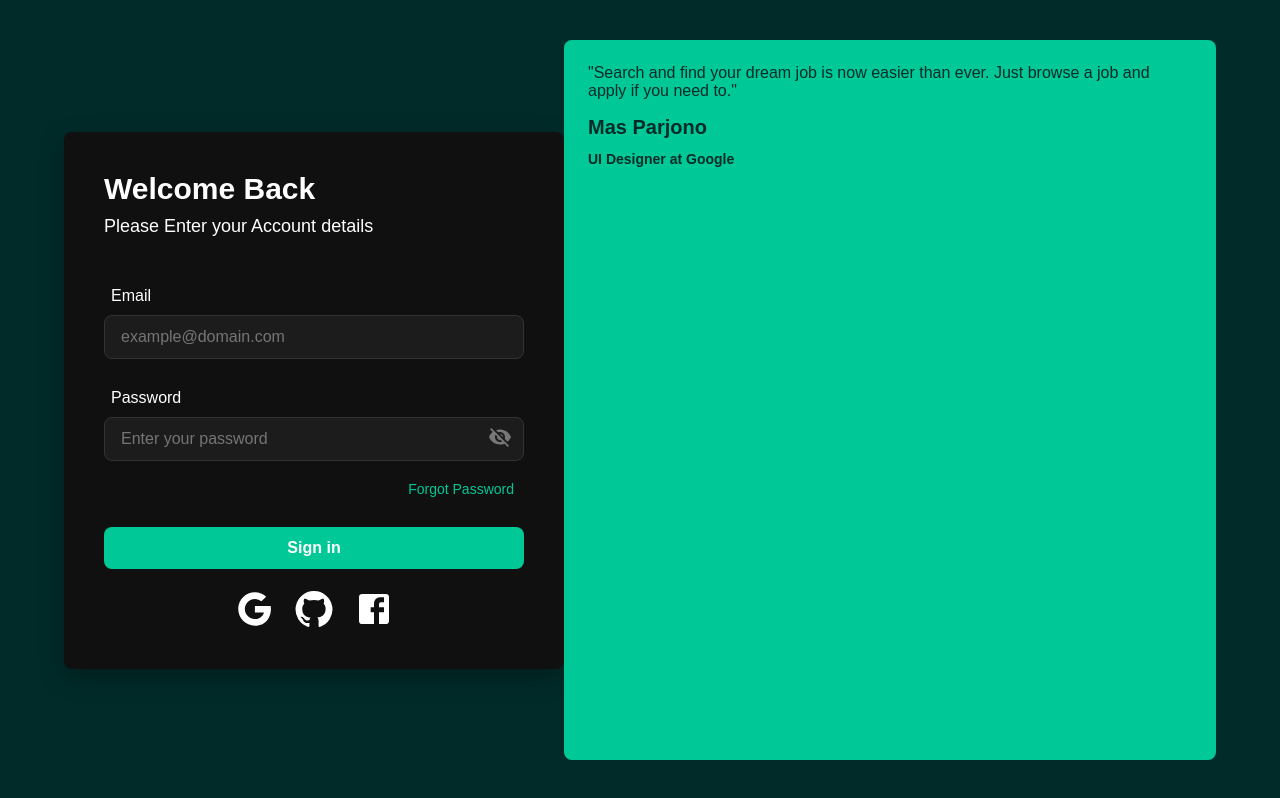
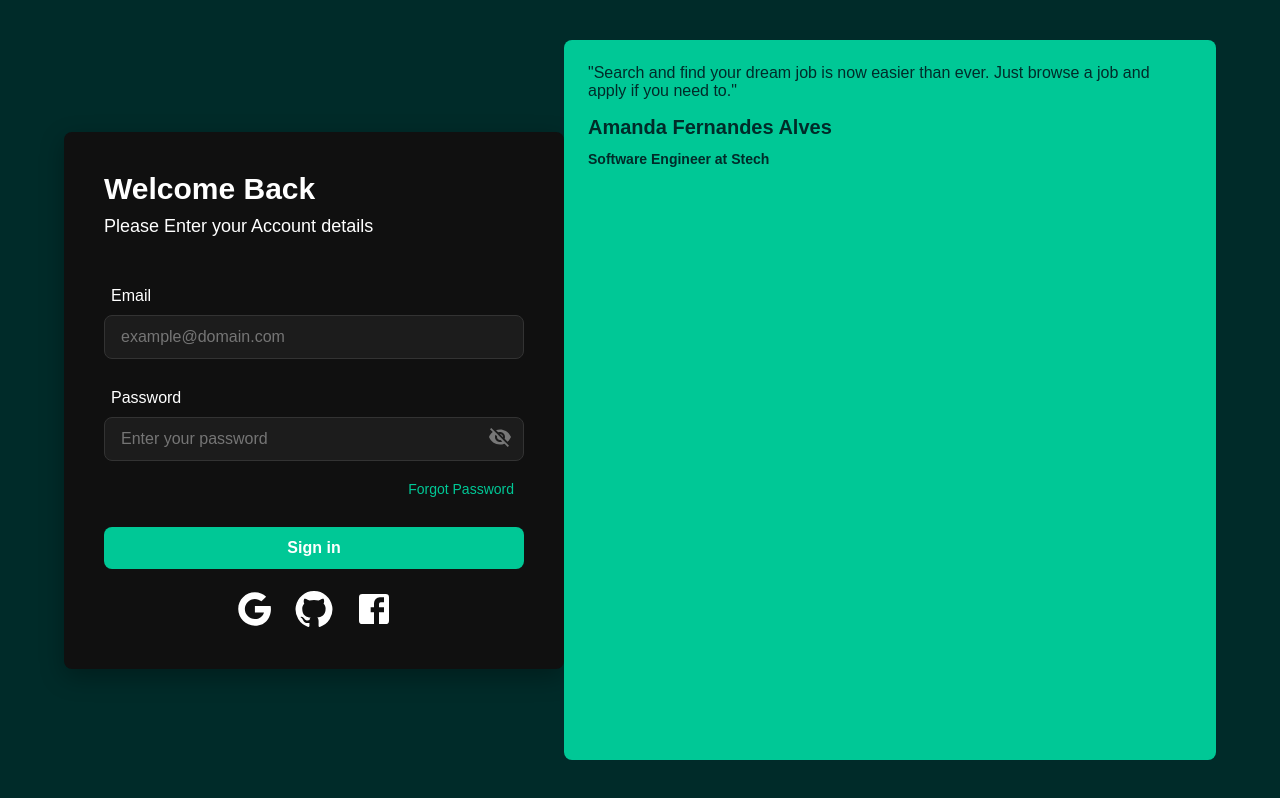
Before and after one commit to AmandaFernandes0701/Stech, a React (Vite) app: page / in a window 1280 px wide. Built offline with nearby package versions, Linux system fonts and the light colour scheme.

Commit message:
fix(login): alterar texto na página de login

```diff
--- a/src/pages/Login/index.jsx
+++ b/src/pages/Login/index.jsx
@@ -101,8 +101,8 @@ const Login = () => {
             &quot;Search and find your dream job is now easier than ever. Just
             browse a job and apply if you need to.&quot;
           </blockquote>
-          <h2>Mas Parjono</h2>
-          <p>UI Designer at Google</p>
+          <h2>Amanda Fernandes Alves</h2>
+          <p>Software Engineer at Stech</p>
         </TestimonialCard>
       </TestimonialSection>
     </Container>
```
